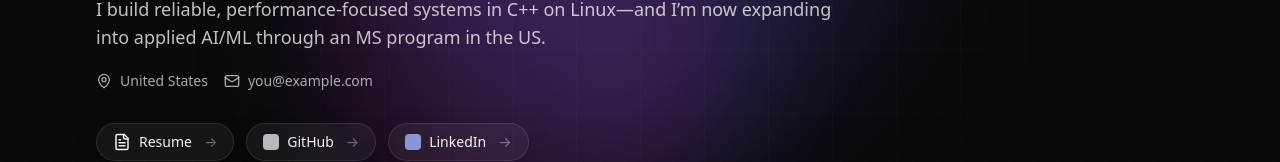
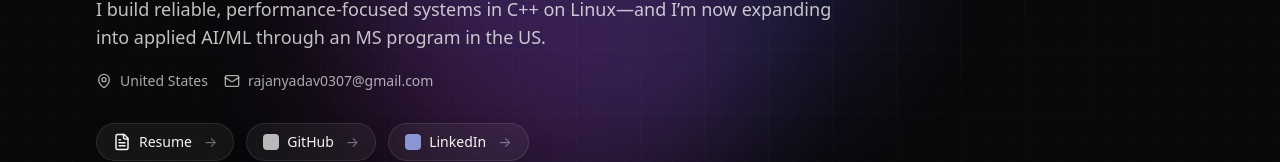
Before and after one commit to rajanyadav0307/rajan-portfolio, a React (Vite) app: page / in a window 1280 px wide. Shown: the part 271-433 px from the top of the page. Built offline with nearby package versions, Linux system fonts and the light colour scheme.

Commit message:
updated email

```diff
--- a/src/content/profile.ts
+++ b/src/content/profile.ts
@@ -89,7 +89,7 @@ export const profile: Profile = {
   name: "Rajan Yadav",
   headline: "Systems Software Developer • C++/Linux • MS (AI Track)",
   location: "United States",
-  email: "you@example.com",
+  email: "rajanyadav0307@gmail.com",
   links: {
     github: "https://github.com/rajanyadav0307",
     linkedin: "https://www.linkedin.com/feed/",
```
